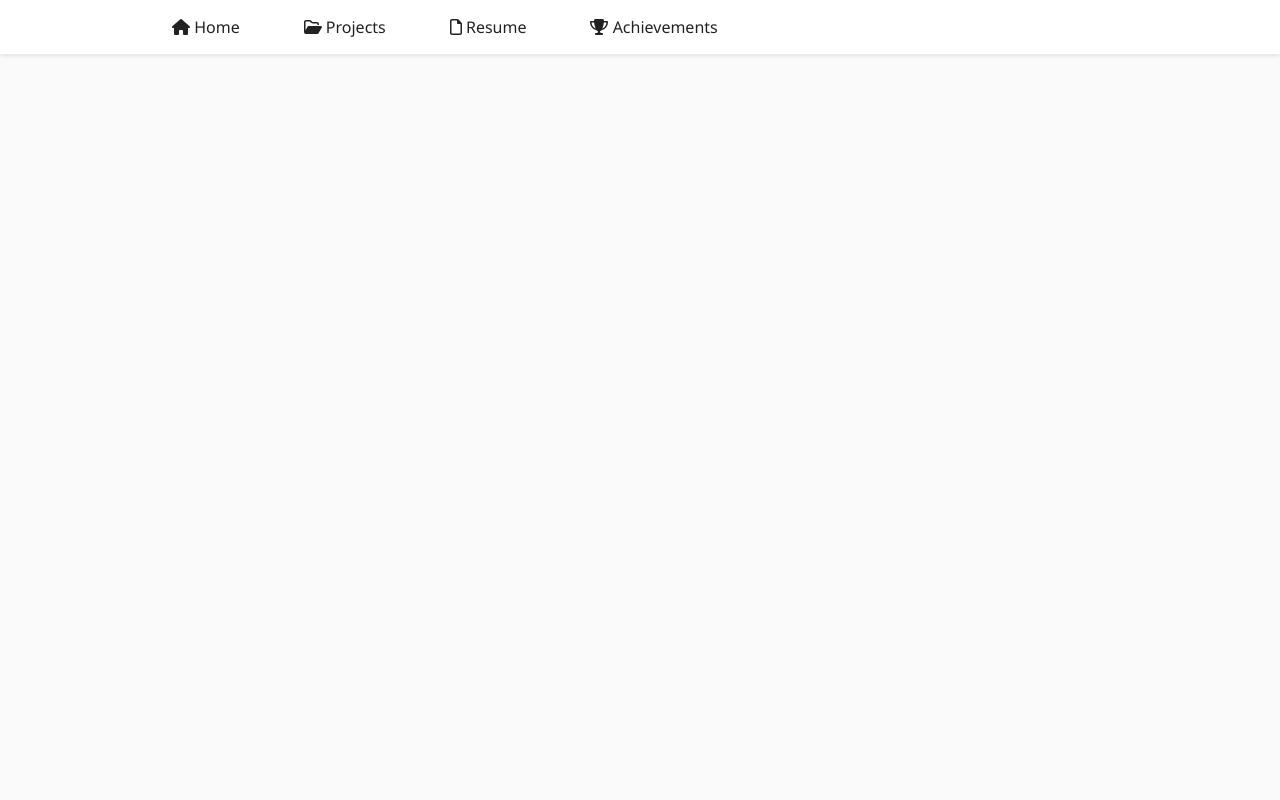
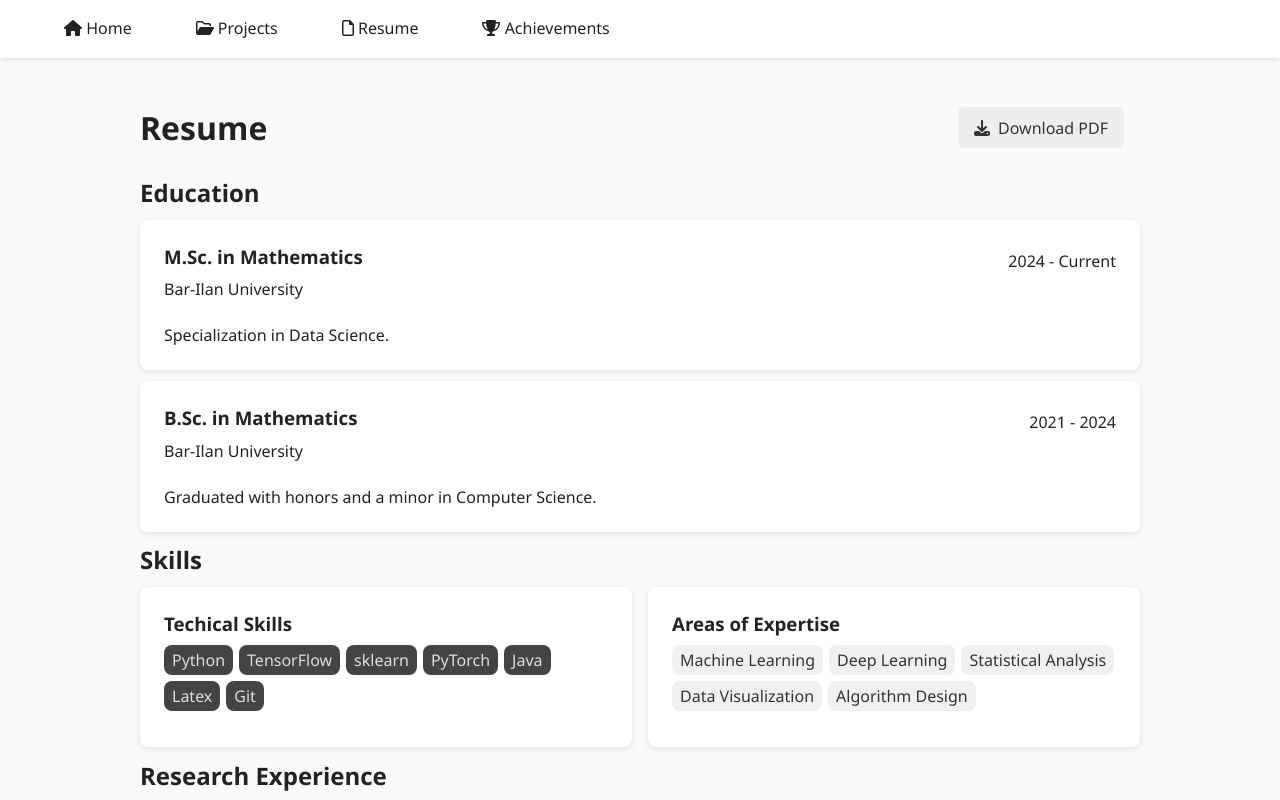
Before and after one commit to Ofekirsh/ofekirsh.github.io, a React (Vite) app: page /resume in a window 1280 px wide. Shown: the top 800 px of the page. Built offline with nearby package versions, Linux system fonts and the light colour scheme.

Commit message:
Created Resume page

```diff
--- a/src/components/cards/Card.css
+++ b/src/components/cards/Card.css
@@ -7,6 +7,12 @@
   display: flex;
   justify-content: space-between;
   flex-direction: column;
+}
+
+.card-title {
+	display: flex;
+	justify-content: space-between;
+	align-items: center;
 }
 
 .card h3 {
--- a/src/components/cards/Card.tsx
+++ b/src/components/cards/Card.tsx
@@ -3,18 +3,23 @@ import "./Card.css";
 
 type CardProps = {
 	title: string;
+	dateStr?: string;
 	imageUrl?: string;
 	children?: ReactNode;
 };
 
 const Card: FC<CardProps> = ({
 	title,
+	dateStr,
 	imageUrl,
 	children
 }) => (
 	<div className="card">
 		{imageUrl && <img src={imageUrl} alt={title} /> }
-		<h3>{title}</h3>
+		<div className="card-title">
+			<h3>{title}</h3>
+			<p>{dateStr}</p>
+		</div>
 		<div className="card-content">
 			{children}
 		</div>
--- a/src/index.css
+++ b/src/index.css
@@ -6,5 +6,19 @@ body {
   background-color: #fafafa;
   color: #222;
 
-	--max-width: 1000px;
+	--max-width: 1280px;
 }
+
+ul {
+	list-style-type: disc;
+}
+
+ol {
+	list-style-type: decimal;
+}
+
+ul, ol {
+	padding-left: 2em;
+	margin-bottom: 0.1em;
+	line-height: 1.6;
+}
--- /dev/null
+++ b/src/pages/Resume.css
@@ -0,0 +1,6 @@
+
+.title-container {
+	display: flex;
+	justify-content: space-between;
+	align-items: center;
+}
--- a/src/pages/Resume.tsx
+++ b/src/pages/Resume.tsx
@@ -1,6 +1,64 @@
+import { FontAwesomeIcon } from "@fortawesome/react-fontawesome";
+import "./Resume.css";
+import { faDownload } from "@fortawesome/free-solid-svg-icons";
+import Card from "../components/cards/Card";
+import CardsGrid from "../components/cards/CardsGrid";
+import { Tag, TagsContainer } from "../components/Tag";
 
 const Resume = () => {
-	return <></>;
+	return (
+		<div className="content" style={{maxWidth: "1000px"}}>
+			<div className="title-container">
+				<h1>Resume</h1>
+				<a href="" className="btn"><FontAwesomeIcon icon={faDownload} /> Download PDF</a>
+			</div>
+
+			<h2>Education</h2>
+
+			<Card title="M.Sc. in Mathematics" dateStr="2024 - Current">
+				<p>Bar-Ilan University</p>
+				<p>Specialization in Data Science.</p>
+			</Card>
+
+			<Card title="B.Sc. in Mathematics" dateStr="2021 - 2024">
+				<p>Bar-Ilan University</p>
+				<p>Graduated with honors and a minor in Computer Science.</p>
+			</Card>
+
+			<h2>Skills</h2>
+			<CardsGrid itemsPerRow={2}>
+				<Card title="Techical Skills">
+					<TagsContainer>
+						<Tag theme="dark">Python</Tag>
+						<Tag theme="dark">TensorFlow</Tag>
+						<Tag theme="dark">sklearn</Tag>
+						<Tag theme="dark">PyTorch</Tag>
+						<Tag theme="dark">Java</Tag>
+						<Tag theme="dark">Latex</Tag>
+						<Tag theme="dark">Git</Tag>
+					</TagsContainer>
+				</Card>
+				<Card title="Areas of Expertise">
+					<TagsContainer>
+						<Tag>Machine Learning</Tag>
+						<Tag>Deep Learning</Tag>
+						<Tag>Statistical Analysis</Tag>
+						<Tag>Data Visualization</Tag>
+						<Tag>Algorithm Design</Tag>
+					</TagsContainer>
+				</Card>
+			</CardsGrid>
+
+			<h2>Research Experience</h2>
+			<Card title="Research Assistant" dateStr="2023 - 2024">
+				<p>Prof. Yoram Louzon's lab, Department of Mathematics, Bar-Ilan University</p>
+				<ul>
+					<li>Conducting data sampling from populations.</li>
+					<li>Helped developing the Genotype algorithm.</li>
+				</ul>
+			</Card>
+		</div>
+	);
 }
 
 export default Resume;
```
